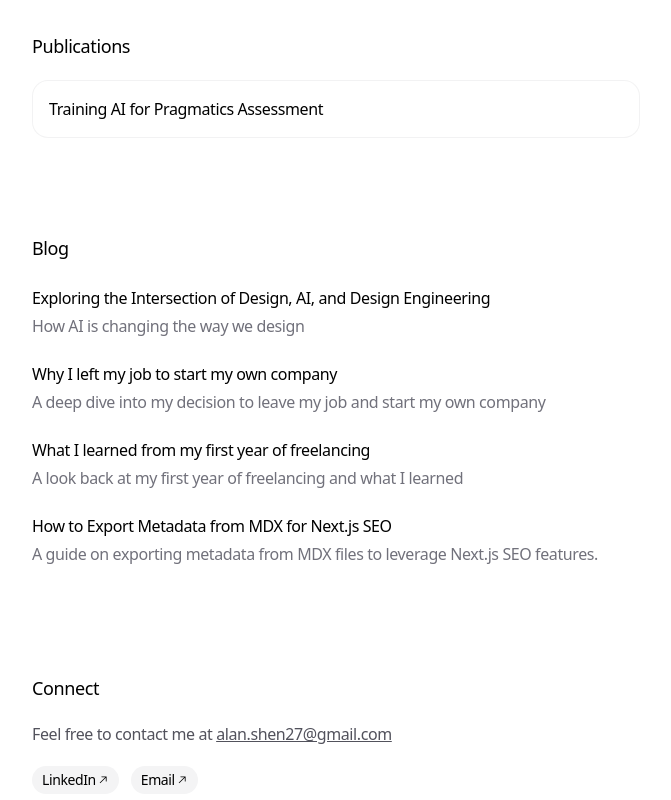
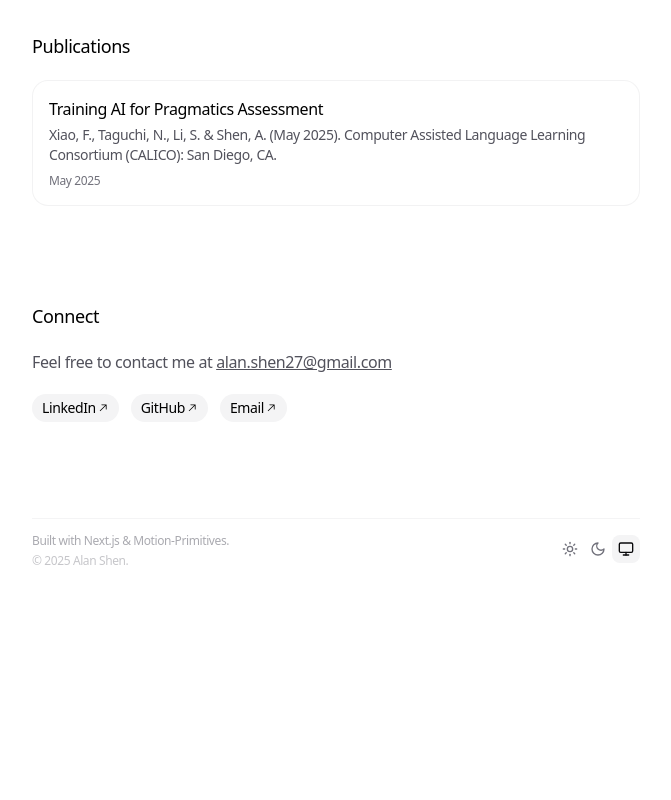
Before and after one commit to alanshen27/portfolio, a Next.js app: page / in a window 1280 px wide. Shown: the part 2780-3580 px from the top of the page, without its empty margins (304-975 px from the left). After the commit the page ends 3359 px from the top, so only its background shows below. Built offline with nearby package versions, Linux system fonts and the light colour scheme.

Commit message:
fix: unused blogs and social links

```diff
--- a/app/data.ts
+++ b/app/data.ts
@@ -183,43 +183,49 @@ export const AWARDS: Award[] = [
 export const PUBLICATIONS: Publication[] = [
   {
     title: 'Training AI for Pragmatics Assessment',
+    description: 'Xiao, F., Taguchi, N., Li, S. & Shen, A. (May 2025). Computer Assisted Language Learning Consortium (CALICO): San Diego, CA.',
+    date: 'May 2025',
     id: 'pub1',
   },
 ]
 
 export const BLOG_POSTS: BlogPost[] = [
-  {
-    title: 'Exploring the Intersection of Design, AI, and Design Engineering',
-    description: 'How AI is changing the way we design',
-    link: '/blog/exploring-the-intersection-of-design-ai-and-design-engineering',
-    uid: 'blog-1',
-  },
-  {
-    title: 'Why I left my job to start my own company',
-    description:
-      'A deep dive into my decision to leave my job and start my own company',
-    link: '/blog/exploring-the-intersection-of-design-ai-and-design-engineering',
-    uid: 'blog-2',
-  },
-  {
-    title: 'What I learned from my first year of freelancing',
-    description:
-      'A look back at my first year of freelancing and what I learned',
-    link: '/blog/exploring-the-intersection-of-design-ai-and-design-engineering',
-    uid: 'blog-3',
-  },
-  {
-    title: 'How to Export Metadata from MDX for Next.js SEO',
-    description: 'A guide on exporting metadata from MDX files to leverage Next.js SEO features.',
-    link: '/blog/example-mdx-metadata',
-    uid: 'blog-4',
-  },
+  // {
+  //   title: 'Exploring the Intersection of Design, AI, and Design Engineering',
+  //   description: 'How AI is changing the way we design',
+  //   link: '/blog/exploring-the-intersection-of-design-ai-and-design-engineering',
+  //   uid: 'blog-1',
+  // },
+  // {
+  //   title: 'Why I left my job to start my own company',
+  //   description:
+  //     'A deep dive into my decision to leave my job and start my own company',
+  //   link: '/blog/exploring-the-intersection-of-design-ai-and-design-engineering',
+  //   uid: 'blog-2',
+  // },
+  // {
+  //   title: 'What I learned from my first year of freelancing',
+  //   description:
+  //     'A look back at my first year of freelancing and what I learned',
+  //   link: '/blog/exploring-the-intersection-of-design-ai-and-design-engineering',
+  //   uid: 'blog-3',
+  // },
+  // {
+  //   title: 'How to Export Metadata from MDX for Next.js SEO',
+  //   description: 'A guide on exporting metadata from MDX files to leverage Next.js SEO features.',
+  //   link: '/blog/example-mdx-metadata',
+  //   uid: 'blog-4',
+  // },
 ]
 
 export const SOCIAL_LINKS: SocialLink[] = [
   {
     label: 'LinkedIn',
     link: 'https://www.linkedin.com/in/alanshen27',
+  },
+  {
+    label: 'GitHub',
+    link: 'https://github.com/alanshen27',
   },
   {
     label: 'Email',
--- a/app/page.tsx
+++ b/app/page.tsx
@@ -512,7 +512,7 @@ export default function Personal() {
         </div>
       </motion.section>
 
-      <motion.section
+      {/* <motion.section
         variants={VARIANTS_SECTION}
         transition={TRANSITION_SECTION}
       >
@@ -546,7 +546,7 @@ export default function Personal() {
             ))}
           </AnimatedBackground>
         </div>
-      </motion.section>
+      </motion.section> */}
 
       <motion.section
         variants={VARIANTS_SECTION}
```
